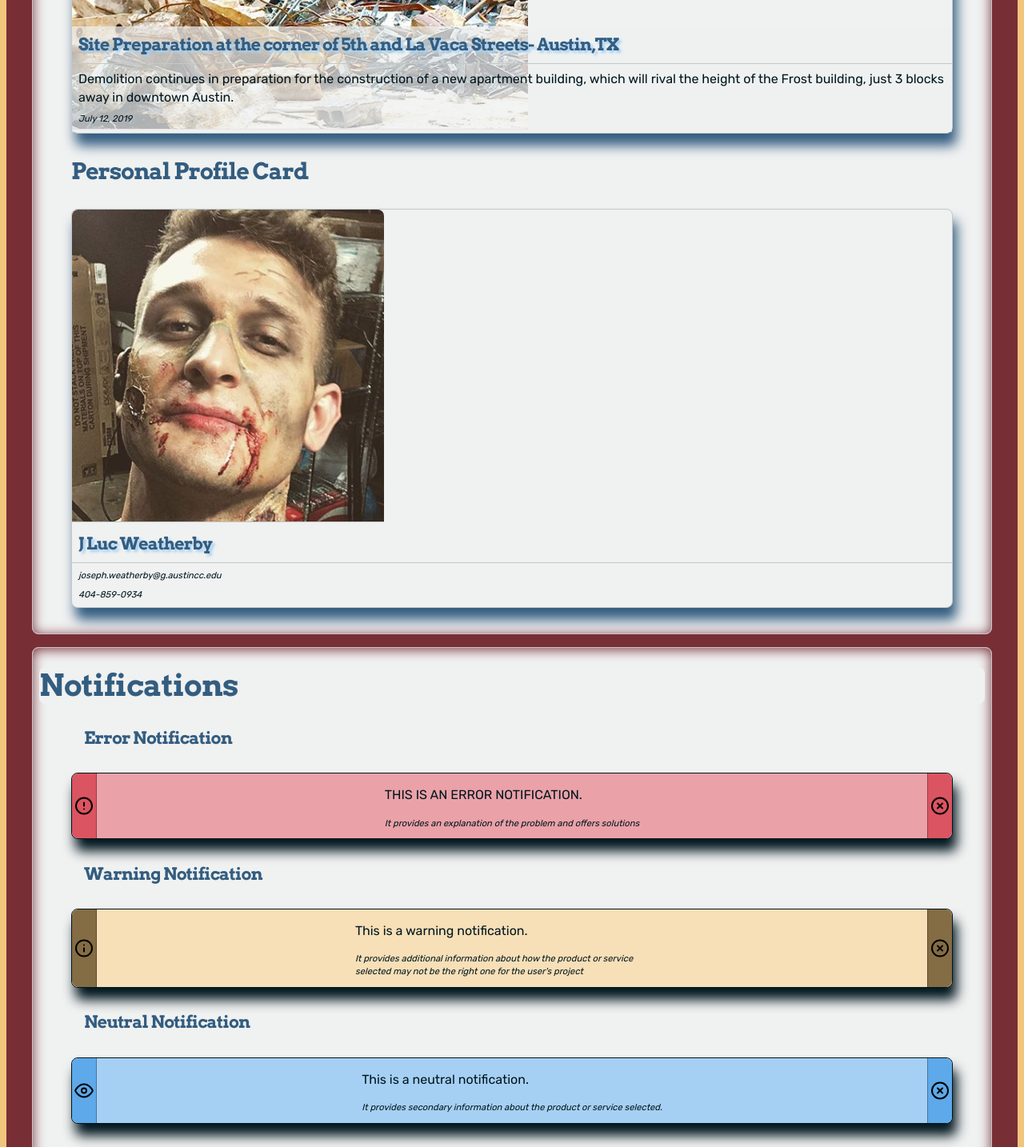
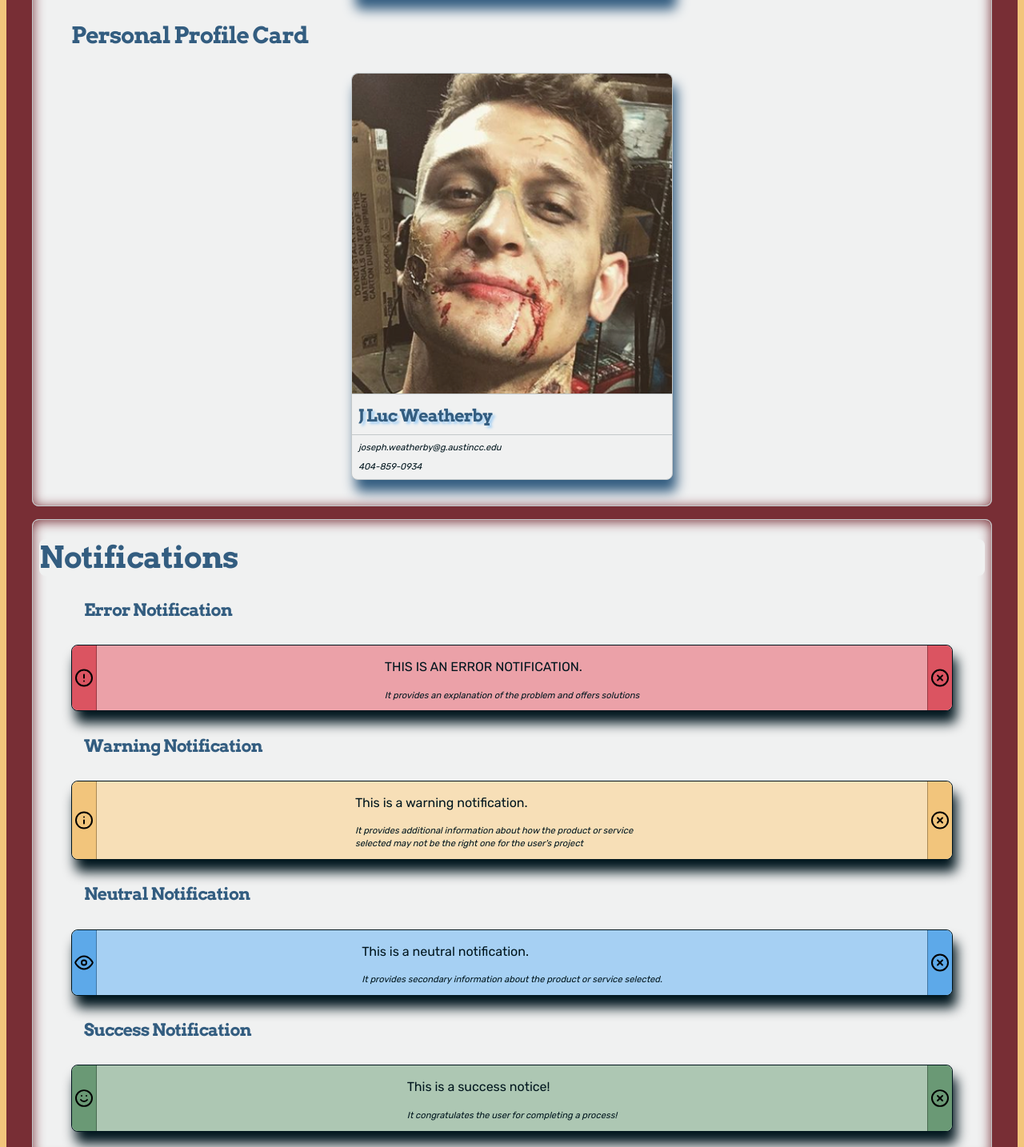
Before and after one commit to jlweatherby/Classic-Utility, a plain HTML site: page components.html in a window 1280 px wide. Shown: the part 4263-5697 px from the top of the page at 80% size. Drawn offline with Linux system fonts and the light colour scheme.

Commit message:
more 2sday changes

```diff
--- a/main.css
+++ b/main.css
@@ -614,7 +614,7 @@ CARDS
 	border: .1rem solid var(--color-shade);
 	border-radius: .5rem;
 	box-shadow: 5px 15px 15px var(--color-blue-dark);
-	max-width: 90vw;
+	max-width: 25rem;
 	padding: 0;
 }
 
@@ -625,7 +625,7 @@ CARDS
 .card img {
 	border-bottom: .1rem solid var(--color-shade);
 	border-radius: .5rem .5rem 0 0;
-	max-width: 100%;
+	width: 100%;
 }
 
 .card h4 {
@@ -645,7 +645,8 @@ CARDS
 
 .article-card div{
 	background-color: #f0f1f1b3;
-	bottom: .1rem;
+
+	bottom: 0;
 	position: absolute;
 }
 /*=================================
@@ -698,10 +699,10 @@ NOTIFICATIONS
 	background-color: var(--color-yellow-light);
 }
 .notification-warning .notification-open {
-	background-color: var(--color-yellow-dark);
+	background-color: var(--color-yellow);
 }
 .notification-warning .notification-close {
-	background-color: var(--color-yellow-dark);
+	background-color: var(--color-yellow);
 }
 
 
```
